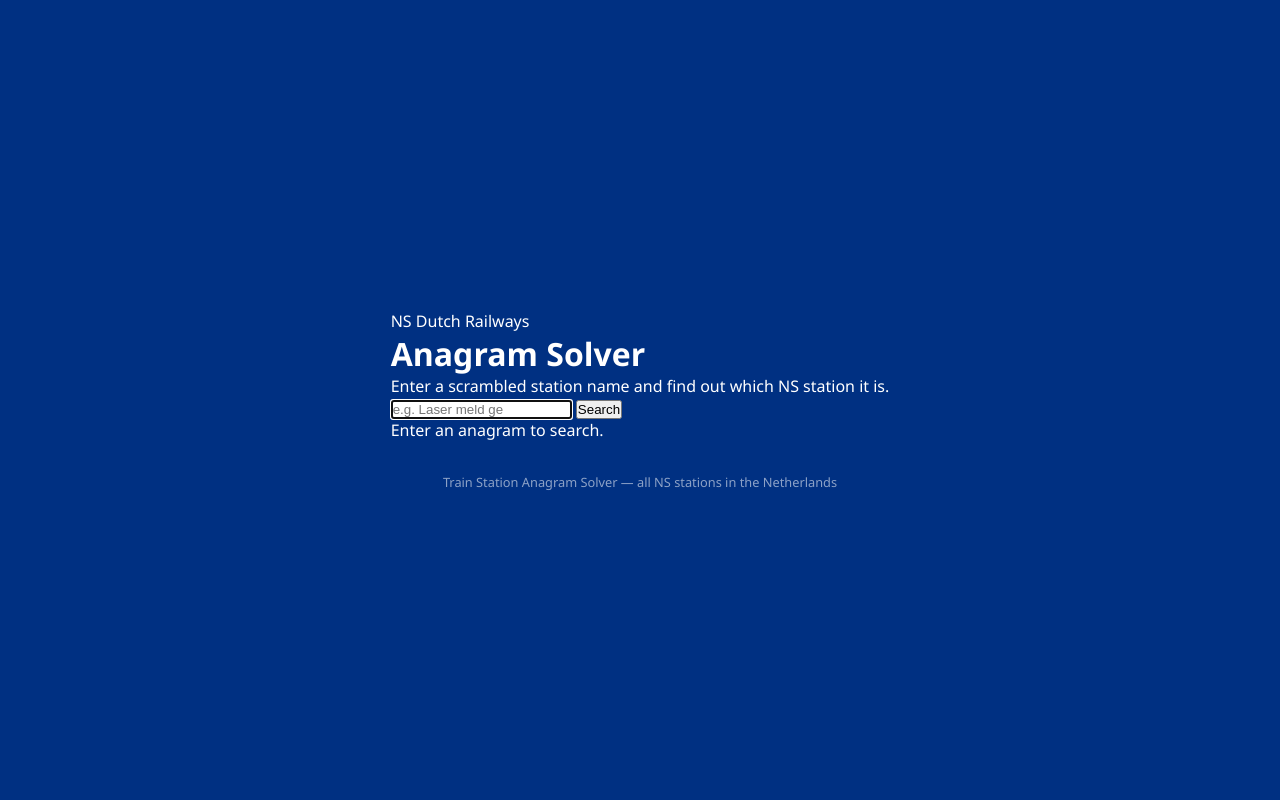
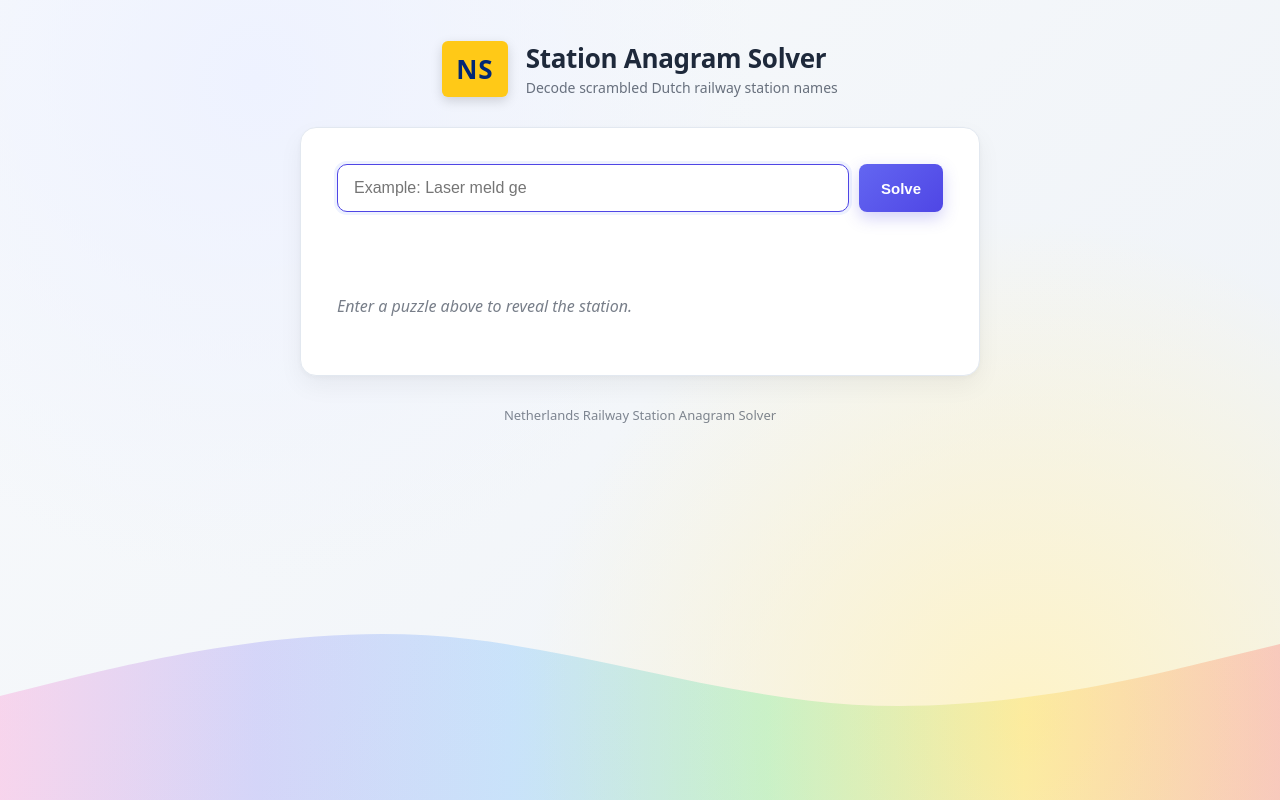
Before and after one commit to Rubenisme/Unscrambler, a plain HTML site: page Unscrambler.Web/wwwroot/index.html in a window 1280 px wide. Drawn offline with nearby package versions, Linux system fonts and the light colour scheme.

Commit message:
Rewrite a lot

```diff
--- a/Unscrambler.Web/Properties/launchSettings.json
+++ b/Unscrambler.Web/Properties/launchSettings.json
@@ -6,7 +6,7 @@
       "environmentVariables": {
         "ASPNETCORE_ENVIRONMENT": "Development"
       },
-      "applicationUrl": "https://localhost:62527;http://localhost:62528"
+      "applicationUrl": "https://localhost:62527"
     }
   }
 }
--- a/Unscrambler.Web/wwwroot/css/styles.css
+++ b/Unscrambler.Web/wwwroot/css/styles.css
@@ -1,37 +1,284 @@
-*, *::before, *::after {
+:root {
+    --accent: #4f46e5;
+    --accent-soft: #eef2ff;
+    --yellow-accent: #facc15;
+    --text-main: #1e293b;
+    --text-soft: #64748b;
+    --border-soft: #e2e8f0;
+    --surface: #ffffff;
+    --surface-soft: #f8fafc;
+}
+
+
+/* ---------- base ---------- */
+
+*,
+*::before,
+*::after {
     box-sizing: border-box;
-    margin: 0;
-    padding: 0;
 }
 
 body {
-    font-family: "Segoe UI", Arial, sans-serif;
-    background: #003082;
-    color: #fff;
+    margin: 0;
+    font-family: system-ui, -apple-system, Segoe UI, Roboto, Ubuntu, Cantarell, "Noto Sans", sans-serif;
+    background: radial-gradient(circle at 20% 10%, #eef2ff 0%, transparent 40%), radial-gradient(circle at 80% 90%, #fef3c7 0%, transparent 40%), linear-gradient(135deg,#f8fafc,#eef2f7);
+    color: var(--text-main);
     min-height: 100vh;
     display: flex;
-    flex-direction: column;
-    align-items: center;
     justify-content: center;
-    padding: 2rem 1rem;
 }
 
-/* ... Paste the rest of your CSS from the original file here ... */
+
+/* ---------- layout ---------- */
+
+.page {
+    width: 100%;
+    max-width: 720px;
+    padding: 40px 20px;
+    display: flex;
+    flex-direction: column;
+    gap: 30px;
+}
+
+
+/* ---------- header ---------- */
+
+.hero {
+    display: flex;
+    justify-content: center;
+}
+
+.brand {
+    display: flex;
+    align-items: center;
+    gap: 18px;
+}
+
+.ns-logo {
+    background: #ffc917;
+    color: #002776;
+    font-weight: 900;
+    font-size: 26px;
+    padding: 10px 14px;
+    border-radius: 6px;
+    letter-spacing: 1px;
+    box-shadow: 0 4px 12px rgba(0,0,0,0.15);
+}
+
+.brand-text h1 {
+    margin: 0;
+    font-size: 26px;
+    letter-spacing: -0.3px;
+}
+
+.brand-text p {
+    margin: 2px 0 0 0;
+    opacity: 0.65;
+    font-size: 14px;
+}
+
+
+/* ---------- card ---------- */
+
+.card {
+    background: var(--surface);
+    padding: 36px;
+    border-radius: 16px;
+    border: 1px solid var(--border-soft);
+    box-shadow: 0 10px 25px rgba(0,0,0,.05), 0 2px 6px rgba(0,0,0,.04);
+    display: flex;
+    flex-direction: column;
+    gap: 24px;
+}
+
+
+/* ---------- search ---------- */
+
+.search-form {
+    width: 100%;
+}
+
+.input-wrapper {
+    display: flex;
+    gap: 10px;
+}
+
+
+/* ---------- input ---------- */
+
+input {
+    flex: 1;
+    padding: 14px 16px;
+    font-size: 16px;
+    border-radius: 10px;
+    border: 1px solid var(--border-soft);
+    background: var(--surface-soft);
+    outline: none;
+    transition: all .2s ease;
+}
+
+    input:focus {
+        background: white;
+        border-color: var(--accent);
+        box-shadow: 0 0 0 3px var(--accent-soft);
+    }
+
+
+/* ---------- button ---------- */
+
+button {
+    background: linear-gradient( 135deg, #6366f1, #4f46e5 );
+    color: white;
+    border: none;
+    border-radius: 8px;
+    padding: 0 22px;
+    font-weight: 600;
+    font-size: 15px;
+    cursor: pointer;
+    transition: all .18s ease;
+    box-shadow: 0 6px 16px rgba(79,70,229,.25);
+}
+
+    button:hover {
+        transform: translateY(-1px);
+        box-shadow: 0 10px 22px rgba(79,70,229,.35);
+    }
+
+    button:active {
+        transform: translateY(0);
+    }
+
+
+/* ---------- results container ---------- */
+
+#results {
+    min-height: 60px;
+    transition: opacity .15s ease;
+}
+
+.htmx-swapping {
+    opacity: 0;
+}
+
+
+/* ---------- empty state ---------- */
+
+.empty {
+    opacity: .6;
+    font-style: italic;
+}
+
+
+/* ---------- result messages ---------- */
+
+.found {
+    color: var(--text-soft);
+    font-size: 14px;
+    margin-bottom: 10px;
+}
+
+.no-result {
+    background: #fff1f2;
+    border: 1px solid #fecdd3;
+    color: #be123c;
+    padding: 12px 14px;
+    border-radius: 8px;
+    font-size: 14px;
+}
+
+
+/* ---------- station cards ---------- */
+
+.station-list {
+    list-style: none;
+    padding: 0;
+    margin: 0;
+    display: grid;
+    gap: 10px;
+}
 
 .station {
-    padding: 0.5rem 0.75rem;
-    border-left: 4px solid #FFC917;
-    margin-bottom: 0.4rem;
-    background: #f9f8f3;
-    border-radius: 0 6px 6px 0;
-    font-size: 1rem;
-    font-weight: 500;
-    color: #003082;
+    display: flex;
+    align-items: center;
+    gap: 12px;
+    background: white;
+    border: 1px solid var(--border-soft);
+    padding: 14px 16px;
+    border-radius: 10px;
+    font-weight: 600;
+    transition: all .15s ease;
+    animation: resultIn .25s ease;
 }
 
-footer {
-    margin-top: 2rem;
-    font-size: 0.8rem;
-    color: rgba(255,255,255,0.55);
+    .station::before {
+        content: "🚉";
+        font-size: 18px;
+    }
+
+    .station:hover {
+        transform: translateY(-1px);
+        border-color: var(--accent);
+        box-shadow: 0 6px 16px rgba(0,0,0,.06);
+    }
+
+
+/* ---------- animations ---------- */
+
+@keyframes resultIn {
+
+    from {
+        opacity: 0;
+        transform: translateY(6px);
+    }
+
+    to {
+        opacity: 1;
+        transform: translateY(0);
+    }
+}
+
+
+/* ---------- loading spinner ---------- */
+
+.loading {
+    display: flex;
+    align-items: center;
+    gap: 12px;
+    font-size: 14px;
+    opacity: .8;
+}
+
+.spinner {
+    width: 18px;
+    height: 18px;
+    border-radius: 50%;
+    border: 3px solid #d3d9e3;
+    border-top-color: var(--accent);
+    animation: spin 1s linear infinite;
+}
+
+@keyframes spin {
+
+    to {
+        transform: rotate(360deg);
+    }
+}
+
+
+/* ---------- footer ---------- */
+
+.footer {
     text-align: center;
+    font-size: 13px;
+    opacity: .55;
 }
+
+.rainbow-bg {
+    position: fixed;
+    bottom: 0;
+    left: 0;
+    width: 100%;
+    height: 260px;
+    z-index: -1;
+    pointer-events: none;
+}
--- a/Unscrambler.Web/wwwroot/index.html
+++ b/Unscrambler.Web/wwwroot/index.html
@@ -1,40 +1,88 @@
 <!DOCTYPE html>
 <html lang="en">
 <head>
-    <meta charset="UTF-8" />
-    <meta name="viewport" content="width=device-width, initial-scale=1.0" />
+    <meta charset="UTF-8">
+    <meta name="viewport" content="width=device-width, initial-scale=1.0">
     <title>NS Anagram Solver</title>
-    <link rel="stylesheet" href="/css/styles.css" />
-    <script src="https://unpkg.com/htmx.org@2.0.4" integrity="sha384-HGfztofotfshcF7+8n44JQL2oJmowVChPTg48S+jvZoztPfvwD79OC/LTtG6dMp+" crossorigin="anonymous"></script>
+
+    <link rel="stylesheet" href="/css/styles.css">
+
+    <script src="https://unpkg.com/htmx.org@2.0.4"
+            integrity="sha384-HGfztofotfshcF7+8n44JQL2oJmowVChPTg48S+jvZoztPfvwD79OC/LTtG6dMp+"
+            crossorigin="anonymous"></script>
 </head>
+
 <body>
-<div class="card">
-    <div class="ns-logo">
-        <span class="ns-badge">NS</span>
-        <span class="ns-title">Dutch Railways</span>
+
+    <div class="page">
+
+        <header class="hero">
+            <div class="brand">
+                <div class="ns-logo">NS</div>
+                <div class="brand-text">
+                    <h1>Station Anagram Solver</h1>
+                    <p>Decode scrambled Dutch railway station names</p>
                 </div>
-    <h1>Anagram Solver</h1>
-    <p class="subtitle">Enter a scrambled station name and find out which NS station it is.</p>
+            </div>
+        </header>
+
+        <main class="card">
 
             <form hx-post="/solve"
                   hx-target="#results"
                   hx-swap="innerHTML"
-          hx-trigger="submit">
-        <div class="input-row">
+                  hx-indicator="#loading"
+                  class="search-form">
+
+                <div class="input-wrapper">
+
                     <input type="text"
                            name="puzzle"
-                   placeholder="e.g. Laser meld ge"
+                           placeholder="Example: Laser meld ge"
                            autocomplete="off"
-                   autofocus />
-            <button type="submit">Search</button>
+                           autofocus>
+
+                    <button type="submit">
+                        Solve
+                    </button>
+
                 </div>
+
             </form>
 
-    <div id="results">
-        <p class="hint">Enter an anagram to search.</p>
-    </div>
+            <div id="loading" class="htmx-indicator loading">
+                <div class="spinner"></div>
+                <span>Solving anagram…</span>
             </div>
 
-<footer>Train Station Anagram Solver &mdash; all NS stations in the Netherlands</footer>
+            <section id="results">
+
+                <div class="empty">
+                    <p>Enter a puzzle above to reveal the station.</p>
+                </div>
+
+            </section>
+
+        </main>
+
+        <footer class="footer">
+            Netherlands Railway Station Anagram Solver
+        </footer>
+
+        <svg class="rainbow-bg" viewBox="0 0 1440 320" preserveAspectRatio="none">
+            <defs>
+                <linearGradient id="rainbowGradient" x1="0%" y1="0%" x2="100%" y2="0%">
+                    <stop offset="0%" stop-color="#ff6ec4"></stop>
+                    <stop offset="20%" stop-color="#7873f5"></stop>
+                    <stop offset="40%" stop-color="#4facfe"></stop>
+                    <stop offset="60%" stop-color="#43e97b"></stop>
+                    <stop offset="80%" stop-color="#f9d423"></stop>
+                    <stop offset="100%" stop-color="#ff4e50"></stop>
+                </linearGradient>
+            </defs>
+            <path fill="url(#rainbowGradient)" fill-opacity="0.25" d="M0,192L80,170C160,149,320,107,480,117.3C640,128,800,192,960,202.7C1120,213,1280,171,1360,149.3L1440,128L1440,320L0,320Z"></path>
+        </svg>
+    </div>
+
 </body>
 </html>
```
Also changed, not shown: 5 other files. Lines whose indentation alone changed are shown as unchanged.
